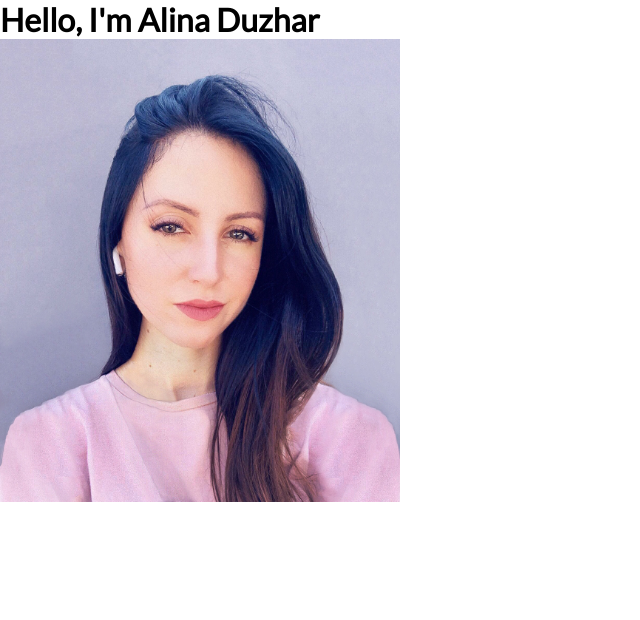
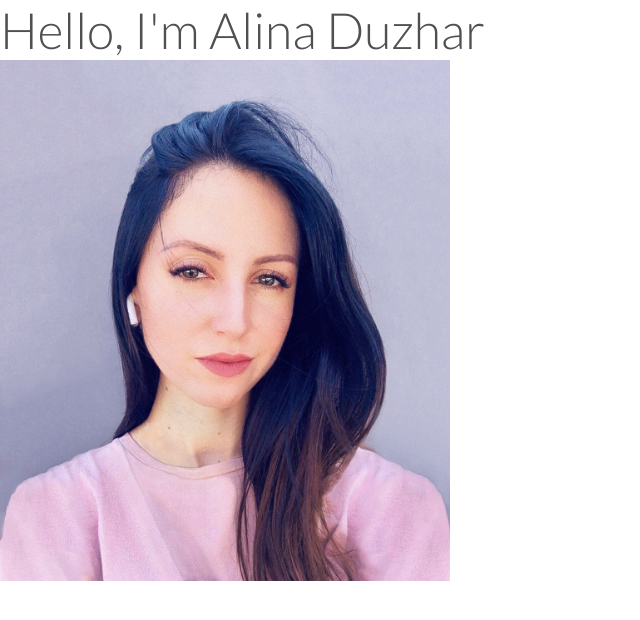
Before and after one commit to funcsheon/cv, a plain HTML site: page index.html in a window 1280 px wide. Shown: the whole page, without its empty margins (0-640 px from the left). Drawn offline with nearby package versions, Linux system fonts and the light colour scheme.

Commit message:
photo+h1

```diff
--- a/index.html
+++ b/index.html
@@ -1,11 +1,14 @@
 <html lang="en">
+
 <head>
   <meta charset="UTF-8">
   <meta name="viewport" content="width=device-width, initial-scale=1.0">
   <meta http-equiv="X-UA-Compatible" content="ie=edge">
-    <link href='http://fonts.googleapis.com/css?family=Lato&subset=latin,latin-ext' rel='stylesheet' type='text/css'>
-    <link rel='stylesheet' href='style.css'></link>
-    <link rel='shortcut icon' type='img/png' href='img/favicon.png'></link>
+  <link href='http://fonts.googleapis.com/css?family=Lato:100,100italic,300,300italic,400,400italic,500,500italic,600,600italic,700,700italic,800,800italic,900,900italic' rel='stylesheet' type='text/css'>
+  <link rel='stylesheet' href='style.css'>
+  </link>
+  <link rel='shortcut icon' type='img/png' href='img/favicon.png'>
+  </link>
   <!-- REACT LIBRARY -->
   <script src="https://unpkg.com/react@15.5.4/dist/react.js"></script>
   <!-- REACT DOM LIBRARY -->
@@ -14,11 +17,11 @@
   <script src="https://cdnjs.cloudflare.com/ajax/libs/babel-standalone/6.25.0/babel.min.js"></script>
   <title>Alina Duzhar</title>
 </head>
+
 <body>
   <!--  <div id="app">React has not rendered yet</div> -->
   <header class="header">
     <h1>Hello, I'm Alina Duzhar</h1>
-
   </header>
   <!-- JAVASCRIPT -->
   <div class="container">
@@ -29,4 +32,5 @@
   <script type="text/babel">
   </script>
 </body>
+
 </html>
--- a/style.css
+++ b/style.css
@@ -1,19 +1,27 @@
-*{
+  * {
   margin: 0;
   padding: 0;
   box-sizing: border-box;
 }
 
-body{
+body {
   font-family: "Lato", sans-serif;
+  color: #505050;
 }
 
-.container{
+header {}
+
+h1 {
+  font-size: 50px;
+  font-weight: 300;
+}
+
+.container {
   position: relative;
 }
 
-.ad-photo{
-  width: 400px;
+.ad-photo {
+  width: 450px;
   display: inline-block;
   position: absolute;
 }
```
Lines whose indentation alone changed are shown as unchanged.
